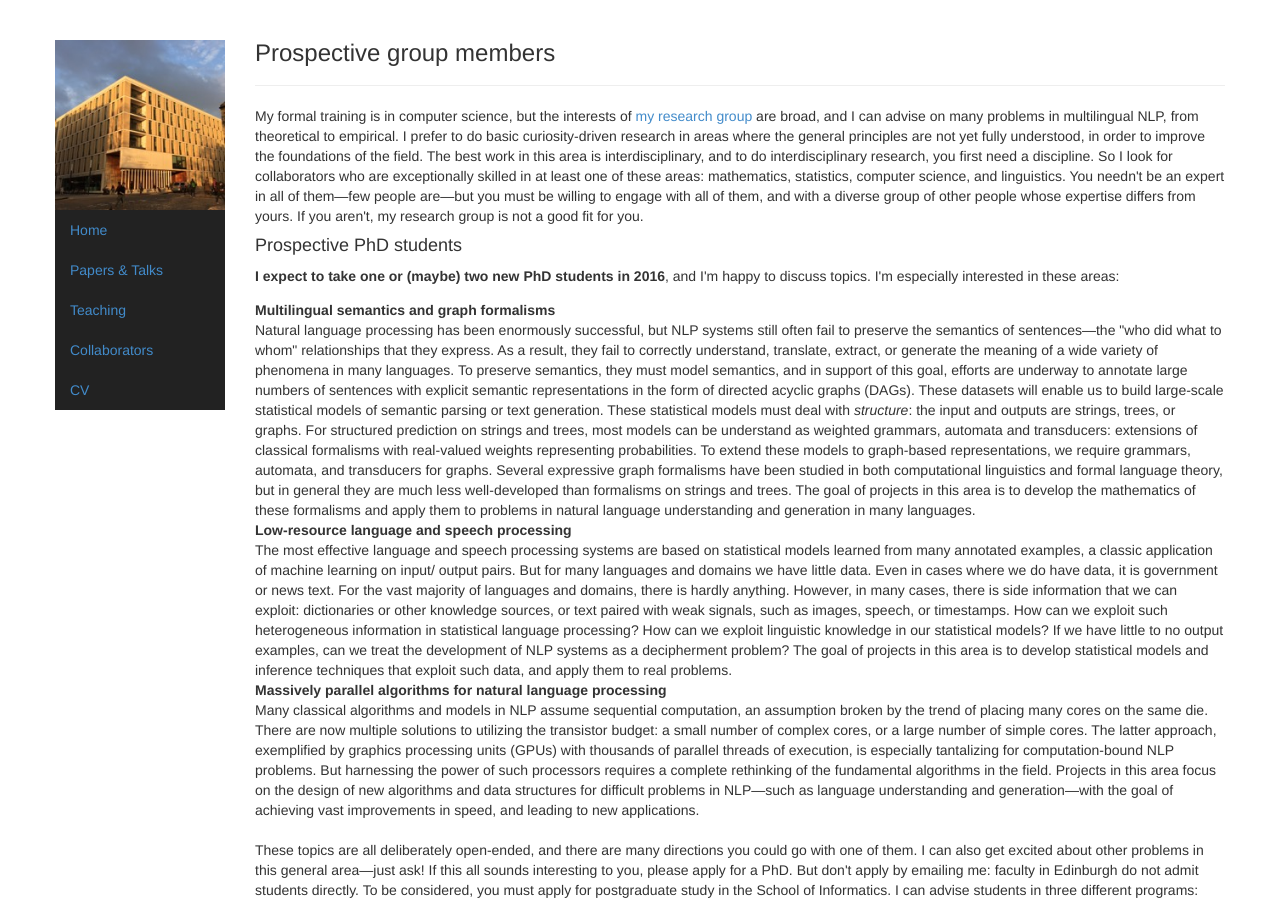
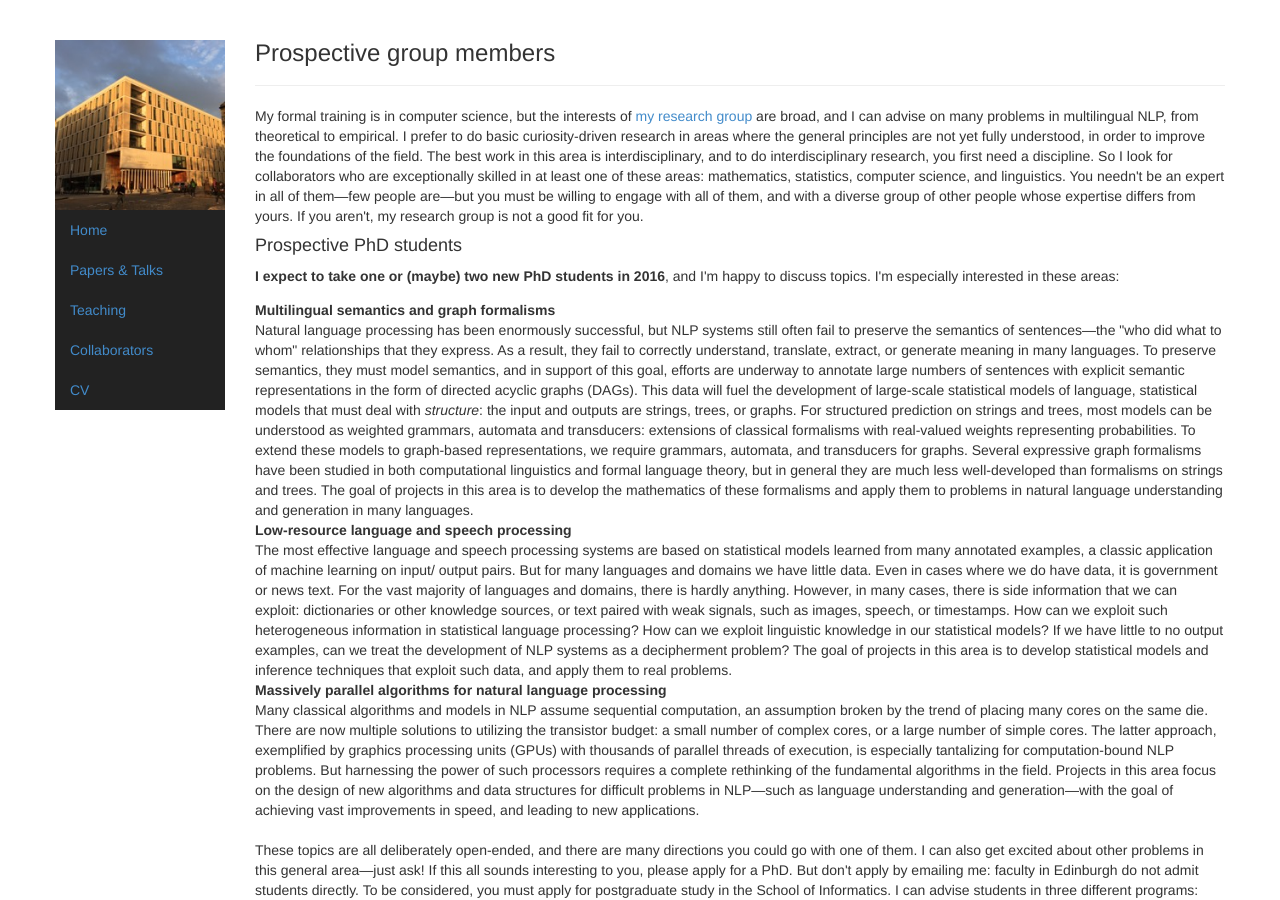
Before and after one commit to alopez/alopez.github.com, a Jekyll site: the page built from join.html, in a window 1280 px wide and 900 px high. Built offline with Jekyll 4.4.1, drawn with Linux system fonts in a browser that asks for light colours.

Commit message:
Fix typo

```diff
--- a/join.html
+++ b/join.html
@@ -30,16 +30,16 @@ discuss topics. I'm especially interested in these areas:
 <dd>Natural language processing has been enormously successful, but NLP
 systems still often fail to preserve the semantics of sentences&mdash;the
 "who did what to whom" relationships that they express. As a result, they
-fail to correctly understand, translate, extract, or generate the meaning
-of a wide variety of phenomena in many languages. To preserve semantics,
+fail to correctly understand, translate, extract, or generate meaning
+in many languages. To preserve semantics,
 they must model semantics, and in support of this goal, efforts are
 underway to annotate large numbers of sentences with explicit semantic
-representations in the form of directed acyclic graphs (DAGs). These
-datasets will enable us to build large-scale statistical models of semantic
-parsing or text generation. These statistical models must deal with
+representations in the form of directed acyclic graphs (DAGs). This data
+will fuel the development of large-scale statistical models of language,
+statistical models that must deal with
 <i>structure</i>: the input and outputs are strings, trees, or graphs.
 For structured prediction on strings and trees, most models can be
-understand as weighted grammars, automata and transducers: extensions of
+understood as weighted grammars, automata and transducers: extensions of
 classical formalisms  with real-valued weights representing probabilities.
 To extend these models to graph-based representations, we require grammars,
 automata, and transducers for graphs. Several expressive graph formalisms
```
